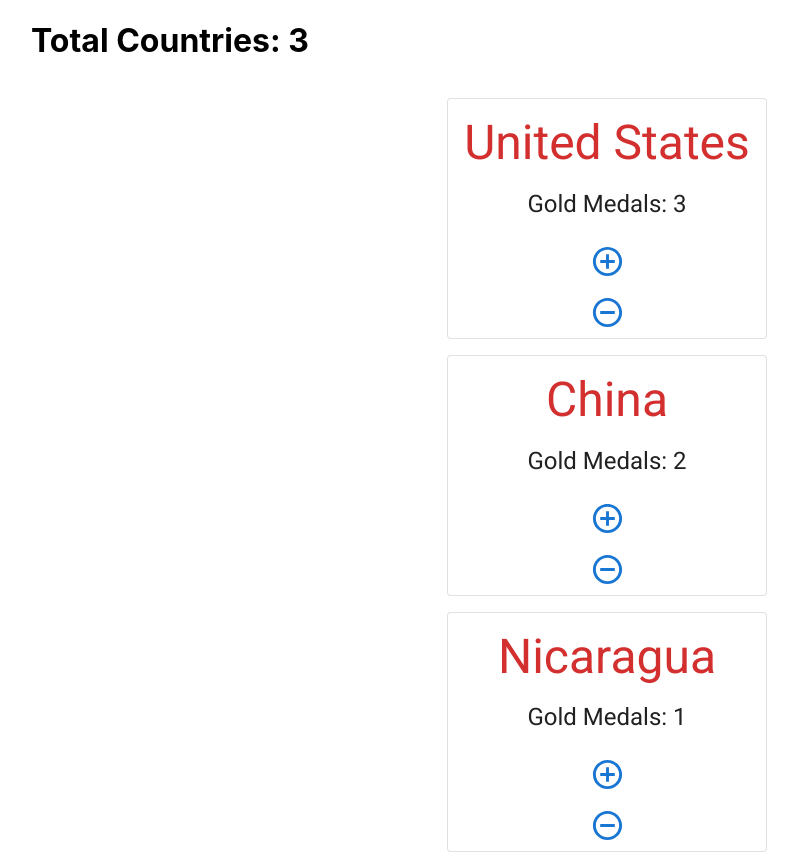
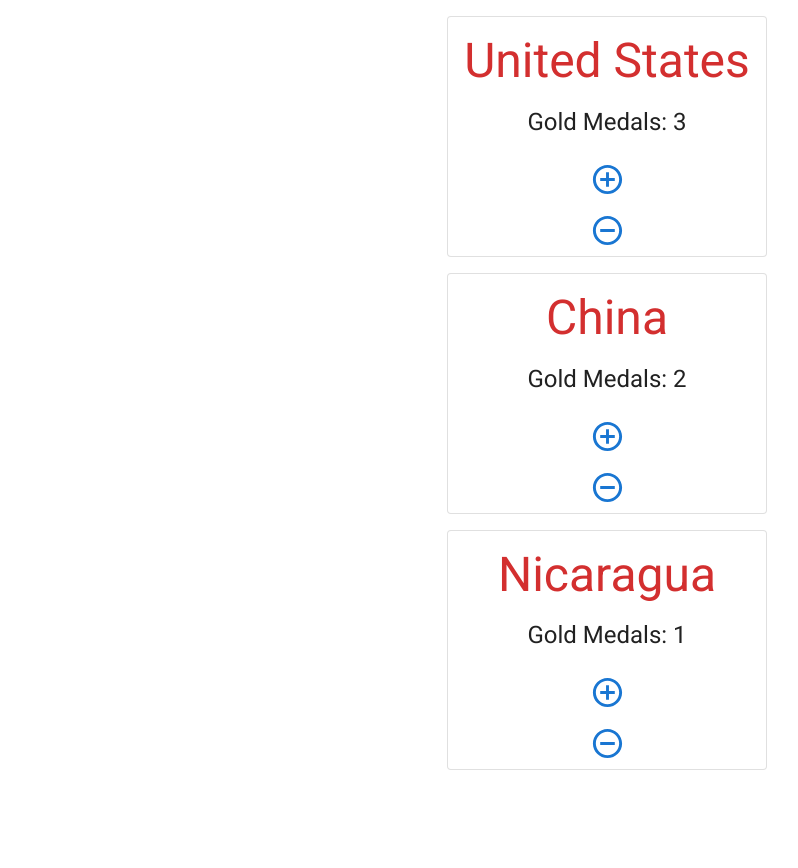
Before and after one commit to lhernandez19/react-basic-concepts, a React (Create React App) app: page / in a window 1280 px wide. Shown: the whole page, without its empty margins (33-831 px from the left). After the commit the page ends 800 px from the top, so only its background shows below. Built offline with nearby package versions, Linux system fonts and the light colour scheme.

Commit message:
Decrement

```diff
--- a/src/App.js
+++ b/src/App.js
@@ -30,10 +30,6 @@ class App extends Component {
 	};
 
 	handleDecrement = country => {
-		// if (country.goldMedalCount = 0) {
-		// 	country.goldMedalCount = 0;
-		// }
-
 		console.log("clicked", country.name);
 		//duplicate the json
 		const countries = [...this.state.countries];
@@ -51,7 +47,6 @@ class App extends Component {
 		return (
 			<div className="App">
 				<Container>
-					<h1>Total Countries: {this.state.countries.length} </h1>
 					<Grid
 						container
 						justify="center"
--- a/src/components/Country.jsx
+++ b/src/components/Country.jsx
@@ -9,9 +9,7 @@ import AddCircleOutlineIcon from "@mui/icons-material/AddCircleOutline";
 
 class Country extends Component {
 	render() {
-		//object dec
 		const { country, onIncrement, onDecrement } = this.props;
-
 		return (
 			<React.Fragment>
 				<Card variant="outlined" sx={{ m: 2 }}>
```
